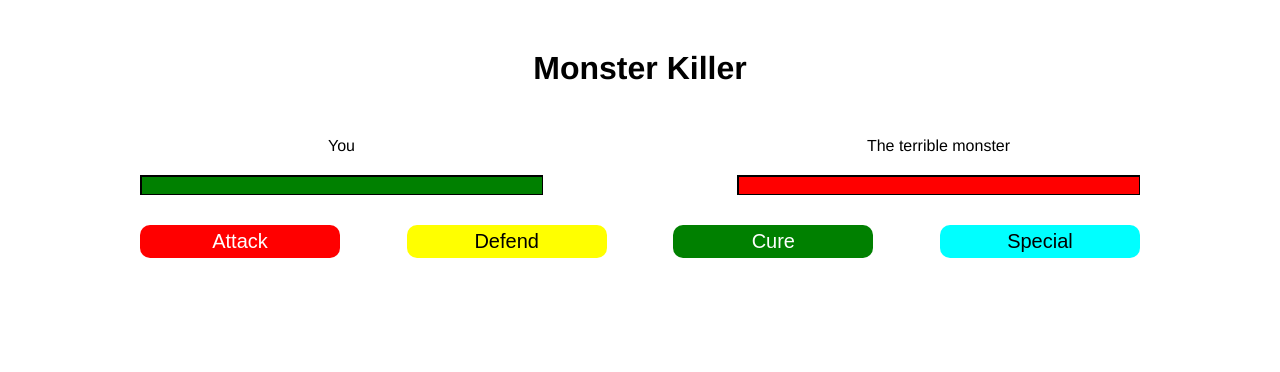
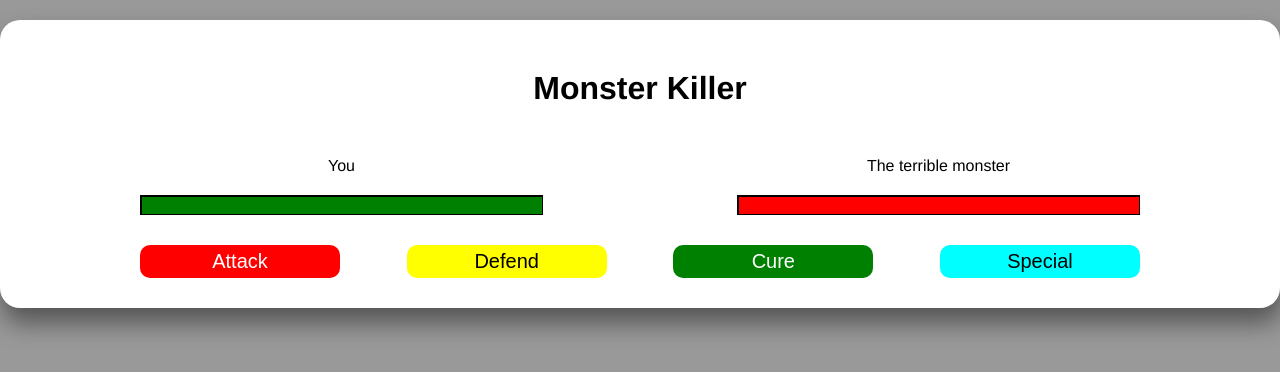
Before and after one commit to BerPGR/vue-monster-killer, a Vue app: page / in a window 1280 px wide. Shown: the top 372 px of the page. Built offline with nearby package versions, Linux system fonts and the light colour scheme.

Commit message:
Insert first content in a div and made a custom design

```diff
--- a/src/App.vue
+++ b/src/App.vue
@@ -1,6 +1,7 @@
 /* eslint-disable */
 <template>
   <div id="app">
+    <div class="first">
       <Title />
       <div class="lifes">
         <Life />
@@ -11,6 +12,7 @@
         <Selection bgColor="yellow" buttonName="Defend" :playerAction="defend"/>
         <Selection bgColor="green" buttonName="Cure" :playerAction="cure"/>
         <Selection bgColor="aqua" buttonName="Special" :playerAction="special"/>
+      </div>
     </div>
   </div>
 </template>
@@ -32,7 +34,7 @@ export default {
   },
   methods: {
     attack() {
-      const playerAttack = Math.floor(Math.random() * 15) + 5
+      const playerAttack = Math.floor(Math.random() * 10) + 5
       this.$store.commit('setAttackMovement', playerAttack)
     },
     defend() {
@@ -66,8 +68,22 @@ export default {
   -moz-osx-font-smoothing: grayscale;
   display: flex;
   flex-direction: column;
-  justify-content: center;
   align-items: center;
+  background-color: #999;
+  height: 100vh;
+}
+
+.first {
+  margin-top: 20px;
+  background-color: #fff;
+  max-width: 1400px;
+  width: 100%;
+  padding-bottom: 30px;
+  display: flex;
+  flex-direction: column;
+  align-items: center;
+  border-radius: 20px;
+  box-shadow: 2px 15px 25px #555
 }
 
 .lifes {
```
Lines whose indentation alone changed are shown as unchanged.
